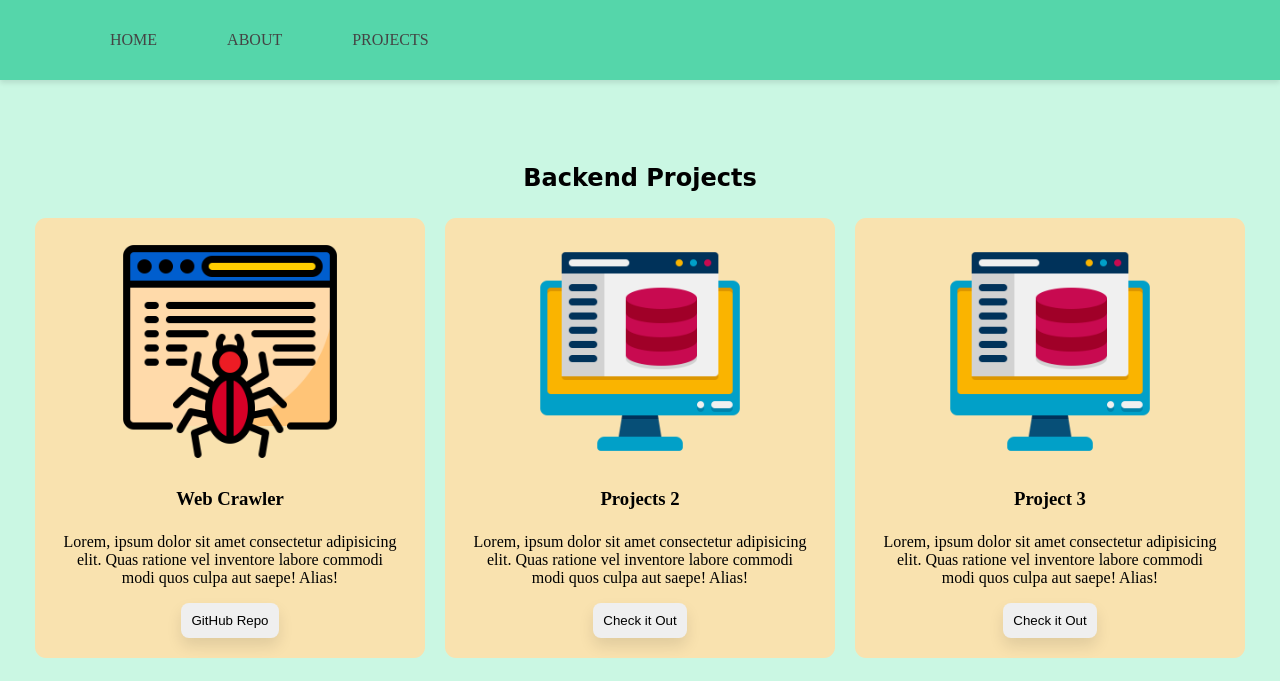
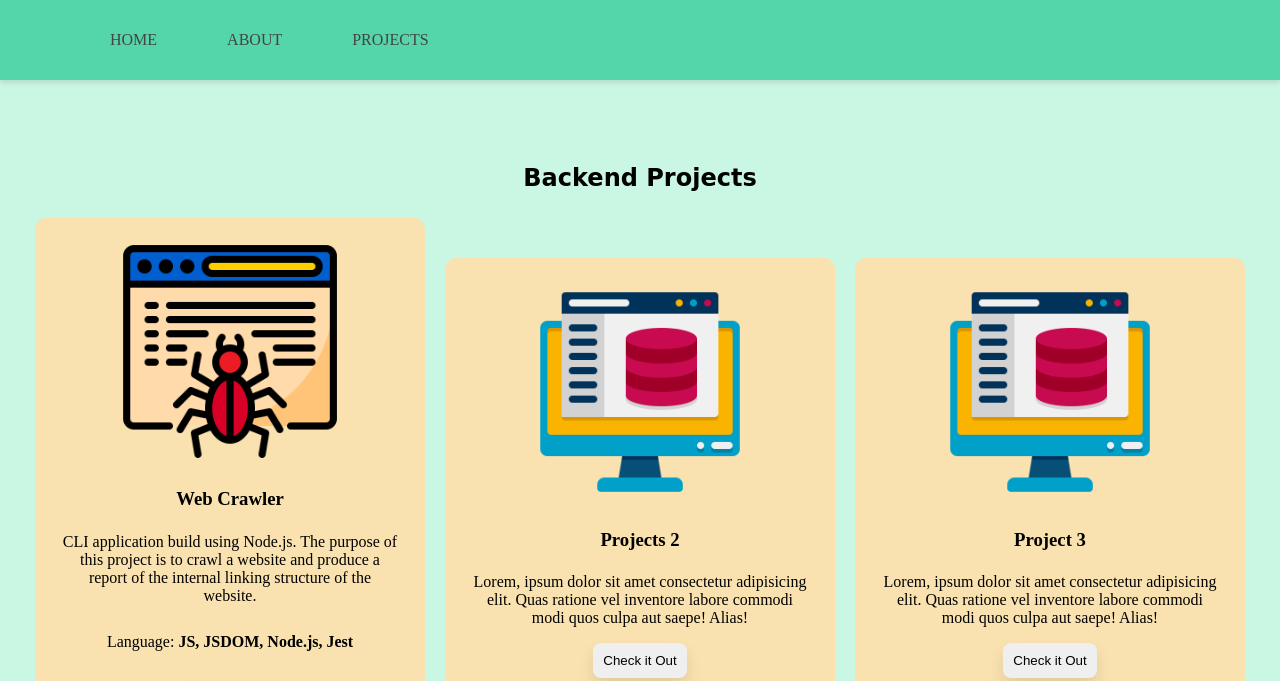
Before and after one commit to thinthazin96/Thin_Thazin_Portfolio, a plain HTML site: page backend.html in a window 1280 px wide. Shown: the top 681 px of the page. Drawn offline with nearby package versions, Linux system fonts and the light colour scheme.

Commit message:
Added description for project

```diff
--- a/backend.html
+++ b/backend.html
@@ -47,10 +47,11 @@
           />
           <h3 class="project-title">Web Crawler</h3>
           <p class="project-details">
-            Lorem, ipsum dolor sit amet consectetur adipisicing elit. Quas
-            ratione vel inventore labore commodi modi quos culpa aut saepe!
-            Alias!
+            CLI application build using Node.js.
+            The purpose of this project is to crawl a website
+            and produce a report of the internal linking structure of the website.
           </p>
+          <p>Language: <strong>JS, JSDOM, Node.js, Jest</strong></p>
           <a href="https://github.com/thinthazin96/Web-Crawler" target="_blank" class="project-link"><button class="project-button">GitHub Repo</button></a>
         </div>
         <div class="project-container project-card backend">
```
